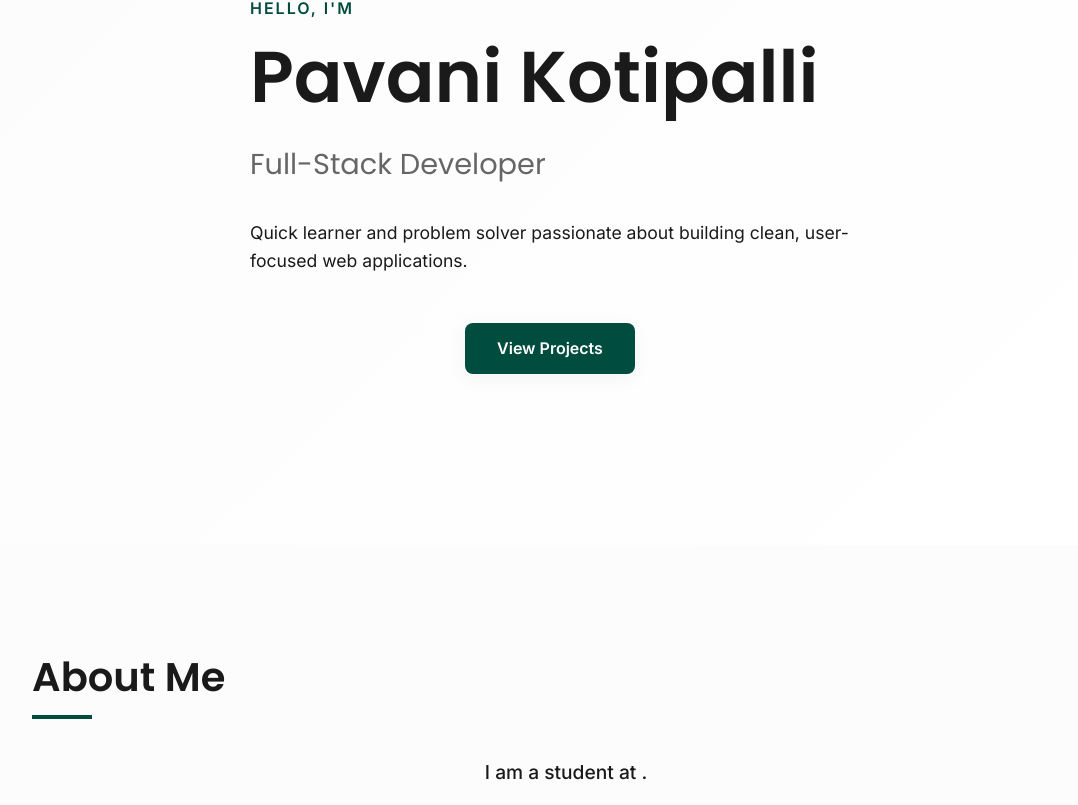
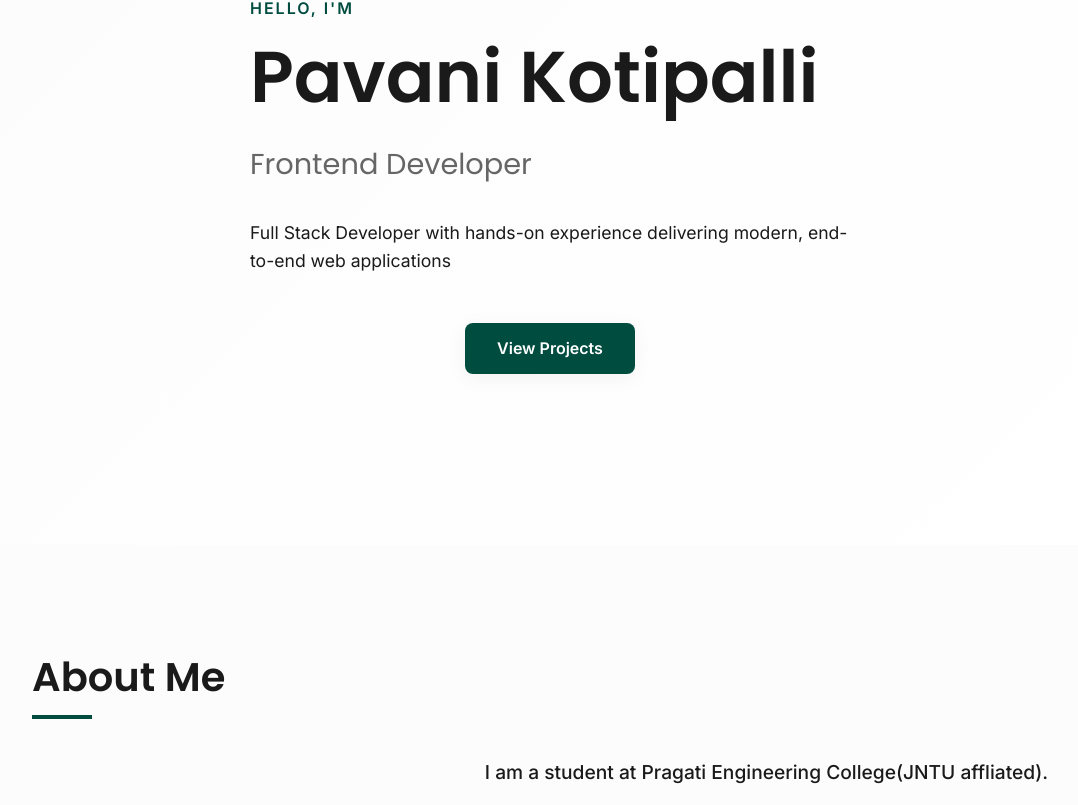
Before and after one commit to PavaniKotipalli29/Portfolio, a React (Vite) app: page / in a window 1280 px wide. Shown: the part 255-1060 px from the top of the page, without its empty margins (90-1168 px from the left). Built offline with nearby package versions, Linux system fonts and the light colour scheme.

Commit message:
Modify profile details and add college information
Updated profile title and short intro in constants.ts. Added college information in the about section.

```diff
--- a/constants.ts
+++ b/constants.ts
@@ -2,8 +2,8 @@
 export const DATA = {
   profile: {
     name: "Pavani Kotipalli",
-    title: "Full-Stack Developer",
-    shortIntro: "Quick learner and problem solver passionate about building clean, user-focused web applications.",
+    title: "Frontend Developer",
+    shortIntro: "Full Stack Developer with hands-on experience delivering modern, end-to-end web applications",
     email: "kpavani2k5@gmail.com",
     phone: "Mail me for contact",
     location: "Kakinada, Andhra Pradesh",
@@ -15,6 +15,7 @@ export const DATA = {
     }
   },
   about: {
+    college:"Pragati Engineering College(JNTU affliated)",
     description: "I am a Junior Full-Stack developer with hands-on experience in building clean, responsive, and user-centric web applications. I work with React, HTML, CSS, and JavaScript on the frontend, and develop backend functionality using Node.js, Express, JSP, and Servlets. I have experience working with SQL databases, implementing JWT-based authentication, integrating RESTful APIs, and handling database connectivity using JDBC. I enjoy solving problems, writing maintainable code, and continuously improving my skills by building real-world projects. I am actively seeking opportunities where I can contribute to impactful software solutions and grow as a developer."
   },
   skills: [
```
